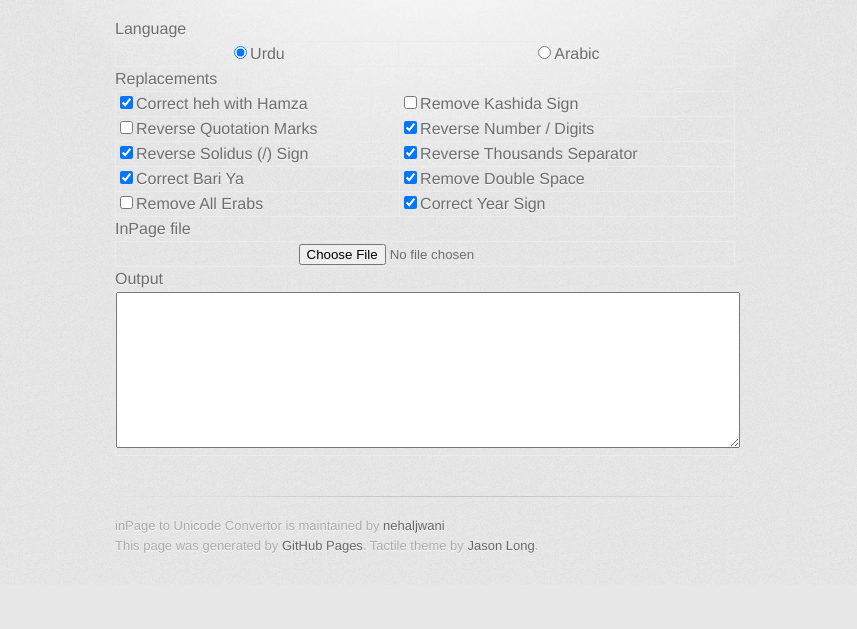
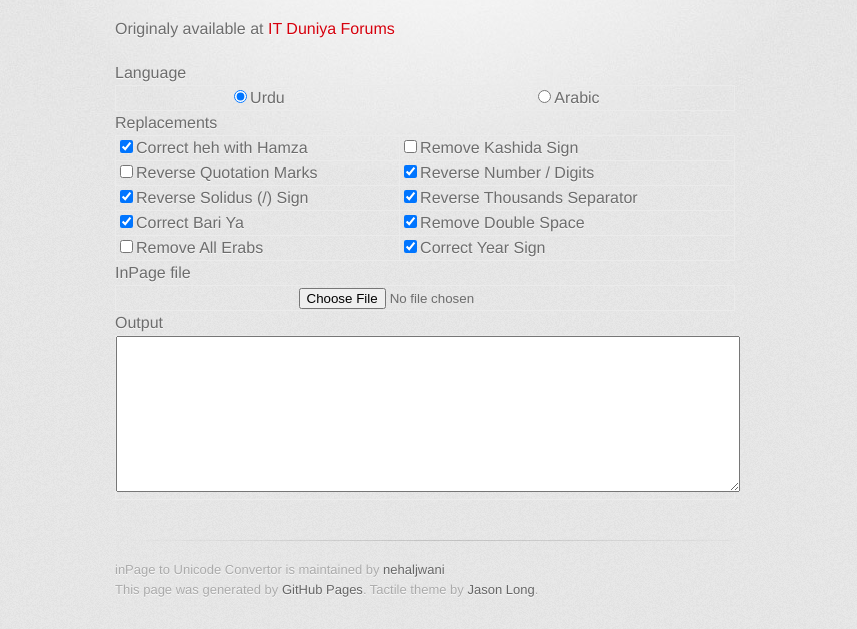
Before and after one commit to ltrc/inPageToUnicode, a plain HTML site: page index.html in a window 1280 px wide. Shown: the part 403-1032 px from the top of the page, without its empty margins (215-1072 px from the left). Before the commit the page ends 988 px from the top, so only its background shows below. Drawn offline with Linux system fonts and the light colour scheme; a web font is replaced by a local one.

Commit message:
Add reference to original link

```diff
--- a/index.html
+++ b/index.html
@@ -58,6 +58,7 @@
 <!--p>inPage to Unicode Convertor for  Perso-Arabic Scripts</p-->
 
 <p>Ported from <a href="http://dl.dropbox.com/u/2700846/_InPageConverter.zip">http://dl.dropbox.com/u/2700846/_InPageConverter.zip</a></p>
+<p>Originaly available at <a href="http://www.itdunya.com/t224292/">IT Duniya Forums</a></p>
 
         <table>
             <thead>
```
